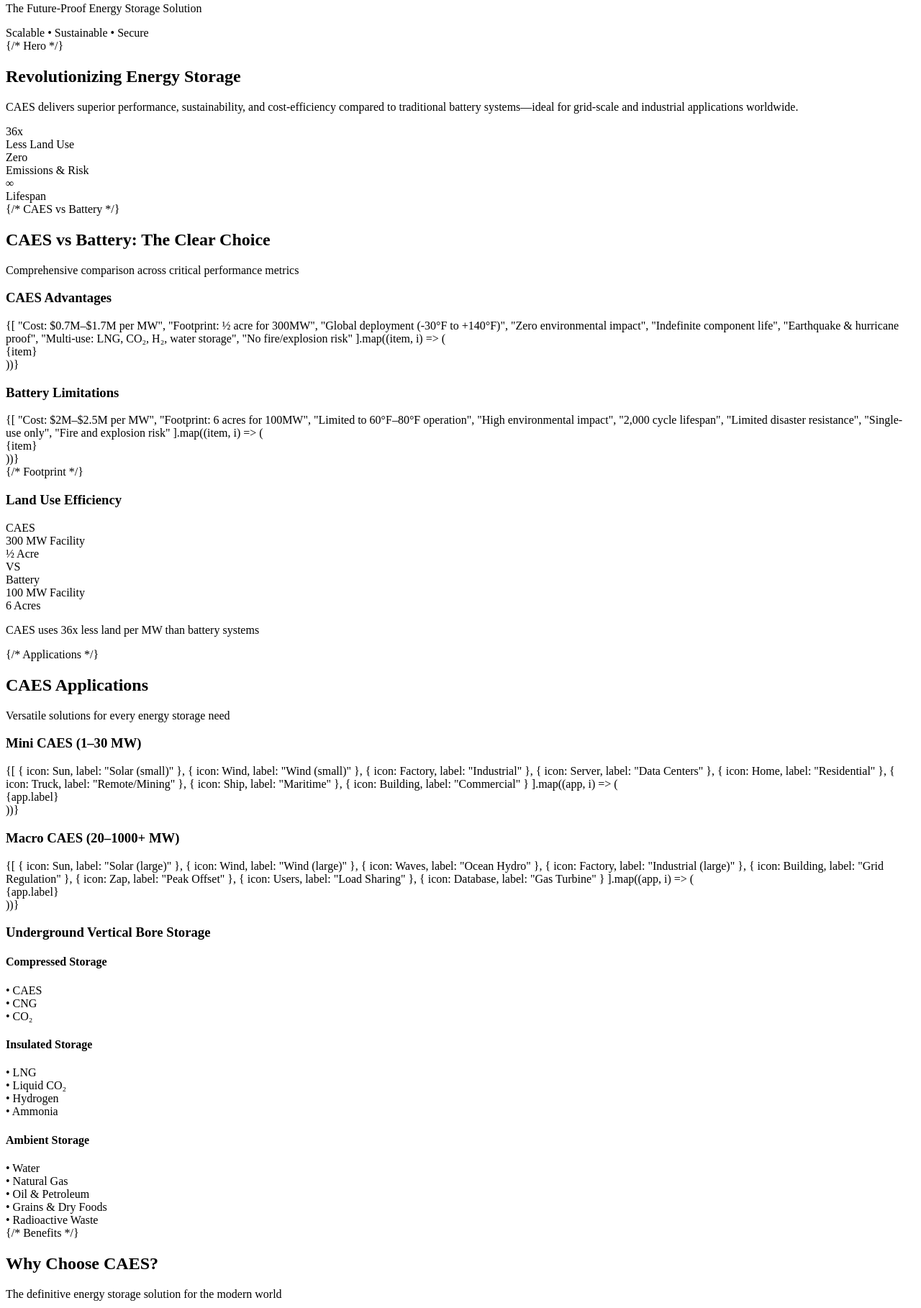
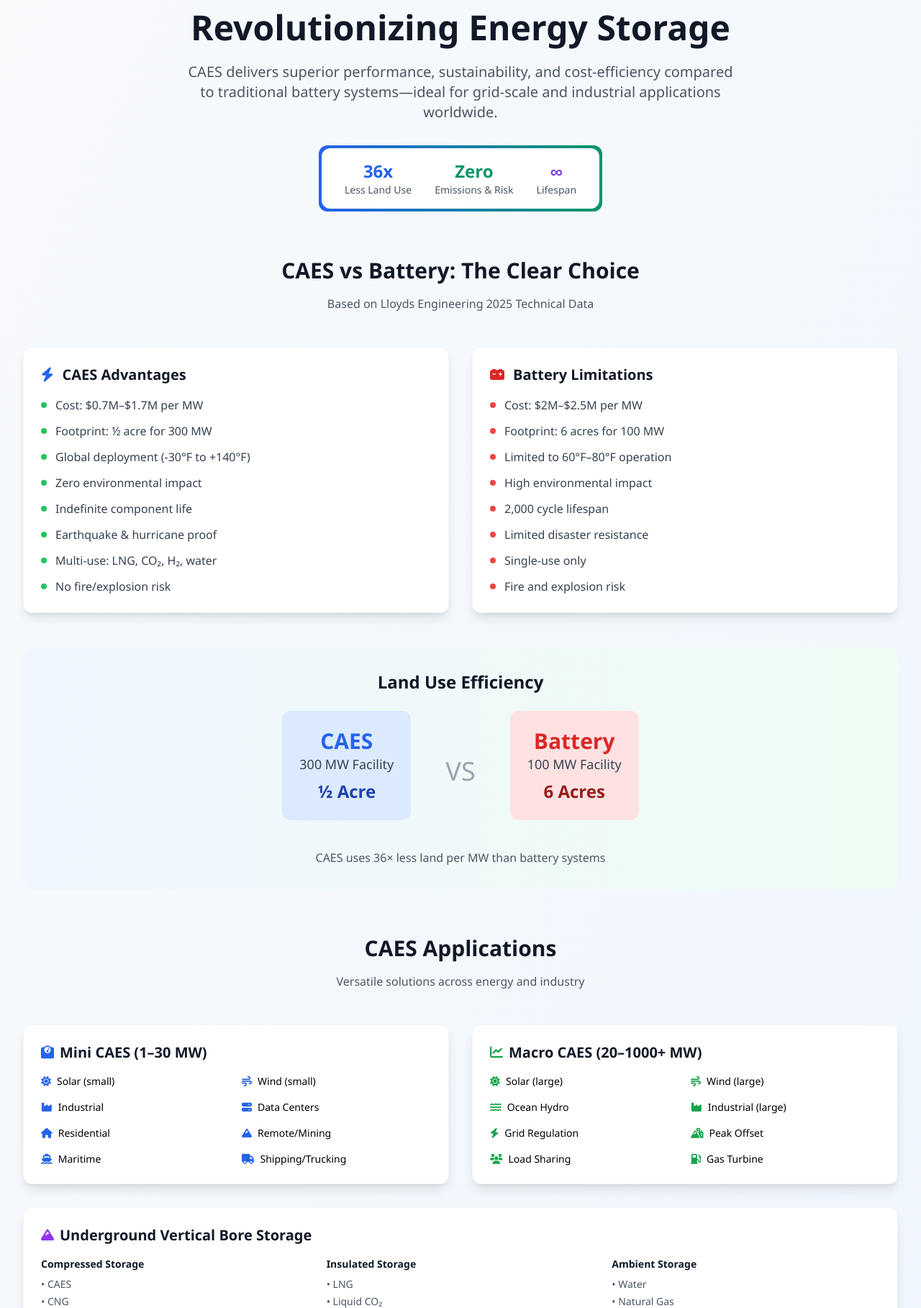
Before and after one commit to RECTECH2025/CAES-ENERGY-STORAGE, a plain HTML site: page index.html in a window 1280 px wide. Shown: the part 139-1957 px from the top of the page at 72% size. Drawn offline with nearby package versions, Linux system fonts and the light colour scheme.

Commit message:
Add files via upload

```diff
--- a/index.html
+++ b/index.html
@@ -1,217 +1,206 @@
-import React from 'react';
-import {
-  Zap, Battery, Wind, Sun, Factory, Ship, Globe, Leaf, Shield,
-  Scale, TrendingUp, Users, Database, Cloud, Truck, Home, Server,
-  Building, Waves
-} from 'lucide-react';
+<!DOCTYPE html>
+<html lang="en">
+<head>
+  <meta charset="UTF-8" />
+  <meta name="viewport" content="width=device-width, initial-scale=1.0"/>
+  <title>CAES – Compressed Air Energy Storage</title>
+  <script src="https://cdn.tailwindcss.com"></script>
+  <link rel="stylesheet" href="https://cdnjs.cloudflare.com/ajax/libs/font-awesome/6.5.0/css/all.min.css" />
+  <script>
+    tailwind.config = {
+      theme: {
+        extend: {
+          colors: {
+            'caes-blue': '#2563eb',
+            'caes-green': '#059669',
+            'caes-purple': '#7c3aed'
+          }
+        }
+      }
+    }
+  </script>
+  <style>
+    body { font-family: 'Segoe UI', system-ui, sans-serif; }
+    .icon-container { display: inline-flex; align-items: center; justify-content: center; }
+  </style>
+</head>
+<body class="min-h-screen bg-gradient-to-br from-slate-50 to-blue-50">
 
-export default function App() {
-  return (
-    <div className="min-h-screen bg-gradient-to-br from-slate-50 to-blue-50">
-      {/* Header */}
-      <header className="bg-white shadow-sm border-b">
-        <div className="max-w-7xl mx-auto px-4 sm:px-6 lg:px-8 py-6">
-          <div className="flex items-center justify-between">
-            <div className="flex items-center space-x-3">
-              <div className="bg-blue-600 p-2 rounded-lg">
-                <Zap className="h-6 w-6 text-white" />
+  <!-- Header -->
+  <header class="bg-white shadow-sm border-b">
+    <div class="max-w-7xl mx-auto px-4 sm:px-6 lg:px-8 py-6">
+      <div class="flex items-center justify-between">
+        <div class="flex items-center space-x-3">
+          <div class="bg-caes-blue p-2 rounded-lg">
+            <i class="fas fa-bolt text-white text-xl"></i>
           </div>
           <div>
-                <h1 className="text-2xl font-bold text-gray-900">Compressed Air Energy Storage (CAES)</h1>
-                <p className="text-gray-600">The Future-Proof Energy Storage Solution</p>
+            <h1 class="text-2xl font-bold text-gray-900">Compressed Air Energy Storage (CAES)</h1>
+            <p class="text-gray-600">The Future-Proof Energy Storage Solution</p>
           </div>
         </div>
-            <div className="hidden md:flex items-center space-x-6 text-sm text-gray-600">
+        <div class="hidden md:flex items-center space-x-6 text-sm text-gray-600">
           <span>Scalable • Sustainable • Secure</span>
         </div>
       </div>
     </div>
   </header>
 
-      <main className="max-w-7xl mx-auto px-4 sm:px-6 lg:px-8 py-12">
-        {/* Hero */}
-        <section className="text-center mb-16">
-          <h2 className="text-4xl md:text-5xl font-bold text-gray-900 mb-6">
-            Revolutionizing Energy Storage
-          </h2>
-          <p className="text-xl text-gray-600 max-w-3xl mx-auto mb-8">
+  <main class="max-w-7xl mx-auto px-4 sm:px-6 lg:px-8 py-12">
+
+    <!-- Hero -->
+    <section class="text-center mb-16">
+      <h2 class="text-4xl md:text-5xl font-bold text-gray-900 mb-6">Revolutionizing Energy Storage</h2>
+      <p class="text-xl text-gray-600 max-w-3xl mx-auto mb-8">
         CAES delivers superior performance, sustainability, and cost-efficiency compared to traditional battery systems—ideal for grid-scale and industrial applications worldwide.
       </p>
-          <div className="bg-gradient-to-r from-blue-500 to-green-500 p-1 rounded-xl inline-block">
-            <div className="bg-white rounded-xl px-8 py-4">
-              <div className="flex items-center justify-center space-x-8">
-                <div className="text-center">
-                  <div className="text-2xl font-bold text-blue-600">36x</div>
-                  <div className="text-sm text-gray-600">Less Land Use</div>
+      <div class="bg-gradient-to-r from-caes-blue to-caes-green p-1 rounded-xl inline-block">
+        <div class="bg-white rounded-xl px-8 py-4">
+          <div class="flex items-center justify-center space-x-8">
+            <div class="text-center">
+              <div class="text-2xl font-bold text-caes-blue">36x</div>
+              <div class="text-sm text-gray-600">Less Land Use</div>
             </div>
-                <div className="text-center">
-                  <div className="text-2xl font-bold text-green-600">Zero</div>
-                  <div className="text-sm text-gray-600">Emissions & Risk</div>
+            <div class="text-center">
+              <div class="text-2xl font-bold text-caes-green">Zero</div>
+              <div class="text-sm text-gray-600">Emissions & Risk</div>
             </div>
-                <div className="text-center">
-                  <div className="text-2xl font-bold text-purple-600">∞</div>
-                  <div className="text-sm text-gray-600">Lifespan</div>
+            <div class="text-center">
+              <div class="text-2xl font-bold text-caes-purple">∞</div>
+              <div class="text-sm text-gray-600">Lifespan</div>
             </div>
           </div>
         </div>
       </div>
     </section>
 
-        {/* CAES vs Battery */}
-        <section className="mb-16">
-          <div className="text-center mb-12">
-            <h2 className="text-3xl font-bold text-gray-900 mb-4">CAES vs Battery: The Clear Choice</h2>
-            <p className="text-gray-600">Comprehensive comparison across critical performance metrics</p>
+    <!-- CAES vs Battery -->
+    <section class="mb-16">
+      <div class="text-center mb-12">
+        <h2 class="text-3xl font-bold text-gray-900 mb-4">CAES vs Battery: The Clear Choice</h2>
+        <p class="text-gray-600">Based on Lloyds Engineering 2025 Technical Data</p>
       </div>
 
-          <div className="grid grid-cols-1 lg:grid-cols-2 gap-8 mb-12">
-            <div className="bg-white rounded-xl shadow-lg p-6 border border-gray-100">
-              <div className="flex items-center mb-4">
-                <Zap className="h-8 w-8 text-blue-600 mr-3" />
-                <h3 className="text-xl font-bold text-gray-900">CAES Advantages</h3>
+      <div class="grid grid-cols-1 lg:grid-cols-2 gap-8 mb-12">
+        <div class="bg-white rounded-xl shadow-lg p-6 border border-gray-100">
+          <div class="flex items-center mb-4">
+            <i class="fas fa-bolt text-caes-blue text-xl mr-3"></i>
+            <h3 class="text-xl font-bold text-gray-900">CAES Advantages</h3>
           </div>
-              <div className="space-y-3">
-                {[
-                  "Cost: $0.7M–$1.7M per MW",
-                  "Footprint: ½ acre for 300MW",
-                  "Global deployment (-30°F to +140°F)",
-                  "Zero environmental impact",
-                  "Indefinite component life",
-                  "Earthquake & hurricane proof",
-                  "Multi-use: LNG, CO₂, H₂, water storage",
-                  "No fire/explosion risk"
-                ].map((item, i) => (
-                  <div key={i} className="flex items-start">
-                    <div className="h-2 w-2 bg-green-500 rounded-full mt-2 mr-3 flex-shrink-0"></div>
-                    <span className="text-gray-700">{item}</span>
-                  </div>
-                ))}
+          <div class="space-y-3">
+            <div class="flex items-start"><div class="h-2 w-2 bg-green-500 rounded-full mt-2 mr-3"></div><span class="text-gray-700">Cost: $0.7M–$1.7M per MW</span></div>
+            <div class="flex items-start"><div class="h-2 w-2 bg-green-500 rounded-full mt-2 mr-3"></div><span class="text-gray-700">Footprint: ½ acre for 300 MW</span></div>
+            <div class="flex items-start"><div class="h-2 w-2 bg-green-500 rounded-full mt-2 mr-3"></div><span class="text-gray-700">Global deployment (-30°F to +140°F)</span></div>
+            <div class="flex items-start"><div class="h-2 w-2 bg-green-500 rounded-full mt-2 mr-3"></div><span class="text-gray-700">Zero environmental impact</span></div>
+            <div class="flex items-start"><div class="h-2 w-2 bg-green-500 rounded-full mt-2 mr-3"></div><span class="text-gray-700">Indefinite component life</span></div>
+            <div class="flex items-start"><div class="h-2 w-2 bg-green-500 rounded-full mt-2 mr-3"></div><span class="text-gray-700">Earthquake & hurricane proof</span></div>
+            <div class="flex items-start"><div class="h-2 w-2 bg-green-500 rounded-full mt-2 mr-3"></div><span class="text-gray-700">Multi-use: LNG, CO₂, H₂, water</span></div>
+            <div class="flex items-start"><div class="h-2 w-2 bg-green-500 rounded-full mt-2 mr-3"></div><span class="text-gray-700">No fire/explosion risk</span></div>
           </div>
         </div>
 
-            <div className="bg-white rounded-xl shadow-lg p-6 border border-gray-100">
-              <div className="flex items-center mb-4">
-                <Battery className="h-8 w-8 text-red-600 mr-3" />
-                <h3 className="text-xl font-bold text-gray-900">Battery Limitations</h3>
+        <div class="bg-white rounded-xl shadow-lg p-6 border border-gray-100">
+          <div class="flex items-center mb-4">
+            <i class="fas fa-car-battery text-red-600 text-xl mr-3"></i>
+            <h3 class="text-xl font-bold text-gray-900">Battery Limitations</h3>
           </div>
-              <div className="space-y-3">
-                {[
-                  "Cost: $2M–$2.5M per MW",
-                  "Footprint: 6 acres for 100MW",
-                  "Limited to 60°F–80°F operation",
-                  "High environmental impact",
-                  "2,000 cycle lifespan",
-                  "Limited disaster resistance",
-                  "Single-use only",
-                  "Fire and explosion risk"
-                ].map((item, i) => (
-                  <div key={i} className="flex items-start">
-                    <div className="h-2 w-2 bg-red-500 rounded-full mt-2 mr-3 flex-shrink-0"></div>
-                    <span className="text-gray-700">{item}</span>
-                  </div>
-                ))}
+          <div class="space-y-3">
+            <div class="flex items-start"><div class="h-2 w-2 bg-red-500 rounded-full mt-2 mr-3"></div><span class="text-gray-700">Cost: $2M–$2.5M per MW</span></div>
+            <div class="flex items-start"><div class="h-2 w-2 bg-red-500 rounded-full mt-2 mr-3"></div><span class="text-gray-700">Footprint: 6 acres for 100 MW</span></div>
+            <div class="flex items-start"><div class="h-2 w-2 bg-red-500 rounded-full mt-2 mr-3"></div><span class="text-gray-700">Limited to 60°F–80°F operation</span></div>
+            <div class="flex items-start"><div class="h-2 w-2 bg-red-500 rounded-full mt-2 mr-3"></div><span class="text-gray-700">High environmental impact</span></div>
+            <div class="flex items-start"><div class="h-2 w-2 bg-red-500 rounded-full mt-2 mr-3"></div><span class="text-gray-700">2,000 cycle lifespan</span></div>
+            <div class="flex items-start"><div class="h-2 w-2 bg-red-500 rounded-full mt-2 mr-3"></div><span class="text-gray-700">Limited disaster resistance</span></div>
+            <div class="flex items-start"><div class="h-2 w-2 bg-red-500 rounded-full mt-2 mr-3"></div><span class="text-gray-700">Single-use only</span></div>
+            <div class="flex items-start"><div class="h-2 w-2 bg-red-500 rounded-full mt-2 mr-3"></div><span class="text-gray-700">Fire and explosion risk</span></div>
           </div>
         </div>
       </div>
 
-          {/* Footprint */}
-          <div className="bg-gradient-to-r from-blue-50 to-green-50 rounded-2xl p-8 text-center">
-            <h3 className="text-2xl font-bold text-gray-900 mb-6">Land Use Efficiency</h3>
-            <div className="flex flex-col md:flex-row items-center justify-center space-y-6 md:space-y-0 md:space-x-12">
-              <div className="text-center">
-                <div className="bg-blue-100 rounded-xl p-6 mb-4">
-                  <div className="text-3xl font-bold text-blue-600">CAES</div>
-                  <div className="text-lg text-gray-700">300 MW Facility</div>
-                  <div className="text-2xl font-bold text-blue-800 mt-2">½ Acre</div>
+      <!-- Footprint -->
+      <div class="bg-gradient-to-r from-blue-50 to-green-50 rounded-2xl p-8 text-center">
+        <h3 class="text-2xl font-bold text-gray-900 mb-6">Land Use Efficiency</h3>
+        <div class="flex flex-col md:flex-row items-center justify-center space-y-6 md:space-y-0 md:space-x-12">
+          <div class="text-center">
+            <div class="bg-blue-100 rounded-xl p-6 mb-4">
+              <div class="text-3xl font-bold text-caes-blue">CAES</div>
+              <div class="text-lg text-gray-700">300 MW Facility</div>
+              <div class="text-2xl font-bold text-blue-800 mt-2">½ Acre</div>
             </div>
           </div>
-              <div className="text-4xl text-gray-400">VS</div>
-              <div className="text-center">
-                <div className="bg-red-100 rounded-xl p-6 mb-4">
-                  <div className="text-3xl font-bold text-red-600">Battery</div>
-                  <div className="text-lg text-gray-700">100 MW Facility</div>
-                  <div className="text-2xl font-bold text-red-800 mt-2">6 Acres</div>
+          <div class="text-4xl text-gray-400">VS</div>
+          <div class="text-center">
+            <div class="bg-red-100 rounded-xl p-6 mb-4">
+              <div class="text-3xl font-bold text-red-600">Battery</div>
+              <div class="text-lg text-gray-700">100 MW Facility</div>
+              <div class="text-2xl font-bold text-red-800 mt-2">6 Acres</div>
             </div>
           </div>
         </div>
-            <p className="text-gray-600 mt-6">CAES uses 36x less land per MW than battery systems</p>
+        <p class="text-gray-600 mt-6">CAES uses 36× less land per MW than battery systems</p>
       </div>
     </section>
 
-        {/* Applications */}
-        <section className="mb-16">
-          <div className="text-center mb-12">
-            <h2 className="text-3xl font-bold text-gray-900 mb-4">CAES Applications</h2>
-            <p className="text-gray-600">Versatile solutions for every energy storage need</p>
+    <!-- Applications -->
+    <section class="mb-16">
+      <div class="text-center mb-12">
+        <h2 class="text-3xl font-bold text-gray-900 mb-4">CAES Applications</h2>
+        <p class="text-gray-600">Versatile solutions across energy and industry</p>
       </div>
 
-          <div className="grid grid-cols-1 lg:grid-cols-2 gap-8">
-            <div className="bg-white rounded-xl shadow-lg p-6 border border-gray-100">
-              <div className="flex items-center mb-4">
-                <Scale className="h-6 w-6 text-blue-600 mr-2" />
-                <h3 className="text-xl font-bold text-gray-900">Mini CAES (1–30 MW)</h3>
+      <div class="grid grid-cols-1 lg:grid-cols-2 gap-8">
+        <div class="bg-white rounded-xl shadow-lg p-6 border border-gray-100">
+          <div class="flex items-center mb-4">
+            <i class="fas fa-weight-scale text-caes-blue text-lg mr-2"></i>
+            <h3 class="text-xl font-bold text-gray-900">Mini CAES (1–30 MW)</h3>
           </div>
-              <div className="grid grid-cols-2 gap-4">
-                {[
-                  { icon: Sun, label: "Solar (small)" },
-                  { icon: Wind, label: "Wind (small)" },
-                  { icon: Factory, label: "Industrial" },
-                  { icon: Server, label: "Data Centers" },
-                  { icon: Home, label: "Residential" },
-                  { icon: Truck, label: "Remote/Mining" },
-                  { icon: Ship, label: "Maritime" },
-                  { icon: Building, label: "Commercial" }
-                ].map((app, i) => (
-                  <div key={i} className="flex items-center space-x-2">
-                    <app.icon className="h-4 w-4 text-blue-500" />
-                    <span className="text-sm text-gray-700">{app.label}</span>
-                  </div>
-                ))}
+          <div class="grid grid-cols-2 gap-4 text-sm">
+            <div class="flex items-center"><i class="fas fa-sun text-caes-blue mr-2"></i> Solar (small)</div>
+            <div class="flex items-center"><i class="fas fa-wind text-caes-blue mr-2"></i> Wind (small)</div>
+            <div class="flex items-center"><i class="fas fa-industry text-caes-blue mr-2"></i> Industrial</div>
+            <div class="flex items-center"><i class="fas fa-server text-caes-blue mr-2"></i> Data Centers</div>
+            <div class="flex items-center"><i class="fas fa-home text-caes-blue mr-2"></i> Residential</div>
+            <div class="flex items-center"><i class="fas fa-mountain text-caes-blue mr-2"></i> Remote/Mining</div>
+            <div class="flex items-center"><i class="fas fa-ship text-caes-blue mr-2"></i> Maritime</div>
+            <div class="flex items-center"><i class="fas fa-truck text-caes-blue mr-2"></i> Shipping/Trucking</div>
           </div>
         </div>
 
-            <div className="bg-white rounded-xl shadow-lg p-6 border border-gray-100">
-              <div className="flex items-center mb-4">
-                <TrendingUp className="h-6 w-6 text-green-600 mr-2" />
-                <h3 className="text-xl font-bold text-gray-900">Macro CAES (20–1000+ MW)</h3>
+        <div class="bg-white rounded-xl shadow-lg p-6 border border-gray-100">
+          <div class="flex items-center mb-4">
+            <i class="fas fa-chart-line text-green-600 text-lg mr-2"></i>
+            <h3 class="text-xl font-bold text-gray-900">Macro CAES (20–1000+ MW)</h3>
           </div>
-              <div className="grid grid-cols-2 gap-4">
-                {[
-                  { icon: Sun, label: "Solar (large)" },
-                  { icon: Wind, label: "Wind (large)" },
-                  { icon: Waves, label: "Ocean Hydro" },
-                  { icon: Factory, label: "Industrial (large)" },
-                  { icon: Building, label: "Grid Regulation" },
-                  { icon: Zap, label: "Peak Offset" },
-                  { icon: Users, label: "Load Sharing" },
-                  { icon: Database, label: "Gas Turbine" }
-                ].map((app, i) => (
-                  <div key={i} className="flex items-center space-x-2">
-                    <app.icon className="h-4 w-4 text-green-500" />
-                    <span className="text-sm text-gray-700">{app.label}</span>
-                  </div>
-                ))}
+          <div class="grid grid-cols-2 gap-4 text-sm">
+            <div class="flex items-center"><i class="fas fa-sun text-green-600 mr-2"></i> Solar (large)</div>
+            <div class="flex items-center"><i class="fas fa-wind text-green-600 mr-2"></i> Wind (large)</div>
+            <div class="flex items-center"><i class="fas fa-water text-green-600 mr-2"></i> Ocean Hydro</div>
+            <div class="flex items-center"><i class="fas fa-industry text-green-600 mr-2"></i> Industrial (large)</div>
+            <div class="flex items-center"><i class="fas fa-bolt text-green-600 mr-2"></i> Grid Regulation</div>
+            <div class="flex items-center"><i class="fas fa-mountain-city text-green-600 mr-2"></i> Peak Offset</div>
+            <div class="flex items-center"><i class="fas fa-users text-green-600 mr-2"></i> Load Sharing</div>
+            <div class="flex items-center"><i class="fas fa-gas-pump text-green-600 mr-2"></i> Gas Turbine</div>
           </div>
         </div>
       </div>
 
-          <div className="mt-8 bg-white rounded-xl shadow-lg p-6 border border-gray-100">
-            <div className="flex items-center mb-4">
-              <Cloud className="h-6 w-6 text-purple-600 mr-2" />
-              <h3 className="text-xl font-bold text-gray-900">Underground Vertical Bore Storage</h3>
+      <div class="mt-8 bg-white rounded-xl shadow-lg p-6 border border-gray-100">
+        <div class="flex items-center mb-4">
+          <i class="fas fa-mountain text-purple-600 text-lg mr-2"></i>
+          <h3 class="text-xl font-bold text-gray-900">Underground Vertical Bore Storage</h3>
         </div>
-            <div className="grid grid-cols-1 md:grid-cols-3 gap-6">
+        <div class="grid grid-cols-1 md:grid-cols-3 gap-6 text-sm">
           <div>
-                <h4 className="font-semibold text-gray-900 mb-2">Compressed Storage</h4>
-                <div className="space-y-1 text-sm text-gray-600">
+            <h4 class="font-semibold text-gray-900 mb-2">Compressed Storage</h4>
+            <div class="space-y-1 text-gray-600">
               <div>• CAES</div>
               <div>• CNG</div>
               <div>• CO₂</div>
             </div>
           </div>
           <div>
-                <h4 className="font-semibold text-gray-900 mb-2">Insulated Storage</h4>
-                <div className="space-y-1 text-sm text-gray-600">
+            <h4 class="font-semibold text-gray-900 mb-2">Insulated Storage</h4>
+            <div class="space-y-1 text-gray-600">
               <div>• LNG</div>
               <div>• Liquid CO₂</div>
               <div>• Hydrogen</div>
@@ -219,8 +208,8 @@ export default function App() {
             </div>
           </div>
           <div>
-                <h4 className="font-semibold text-gray-900 mb-2">Ambient Storage</h4>
-                <div className="space-y-1 text-sm text-gray-600">
+            <h4 class="font-semibold text-gray-900 mb-2">Ambient Storage</h4>
+            <div class="space-y-1 text-gray-600">
               <div>• Water</div>
               <div>• Natural Gas</div>
               <div>• Oil & Petroleum</div>
@@ -232,53 +221,29 @@ export default function App() {
       </div>
     </section>
 
-        {/* Benefits */}
-        <section className="mb-16">
-          <div className="text-center mb-12">
-            <h2 className="text-3xl font-bold text-gray-900 mb-4">Why Choose CAES?</h2>
-            <p className="text-gray-600">The definitive energy storage solution for the modern world</p>
-          </div>
-          <div className="grid grid-cols-1 md:grid-cols-2 lg:grid-cols-4 gap-6">
-            {[
-              { icon: Shield, title: "Unmatched Safety", desc: "Zero fire/explosion risk" },
-              { icon: Leaf, title: "Zero Environmental Impact", desc: "No emissions or toxic waste" },
-              { icon: Globe, title: "Global Deployment", desc: "Operates in all climates" },
-              { icon: TrendingUp, title: "Superior Economics", desc: "4-6 year payback" }
-            ].map((b, i) => (
-              <div key={i} className="bg-white rounded-xl shadow-lg p-6 text-center hover:shadow-xl transition-shadow">
-                <div className="bg-blue-100 w-16 h-16 rounded-full flex items-center justify-center mx-auto mb-4">
-                  <b.icon className="h-8 w-8 text-blue-600" />
-                </div>
-                <h3 className="text-lg font-semibold text-gray-900 mb-2">{b.title}</h3>
-                <p className="text-gray-600 text-sm">{b.desc}</p>
-              </div>
-            ))}
-          </div>
-        </section>
-
-        {/* CTA */}
-        <section className="bg-gradient-to-r from-blue-600 to-green-600 rounded-2xl p-12 text-center text-white">
-          <h2 className="text-3xl font-bold mb-4">Ready to Transform Your Energy Strategy?</h2>
-          <p className="text-xl mb-8 opacity-90 max-w-2xl mx-auto">
+    <!-- CTA -->
+    <section class="bg-gradient-to-r from-caes-blue to-caes-green rounded-2xl p-12 text-center text-white">
+      <h2 class="text-3xl font-bold mb-4">Ready to Transform Your Energy Strategy?</h2>
+      <p class="text-xl mb-8 opacity-90 max-w-2xl mx-auto">
         Discover how CAES can provide sustainable, scalable, and cost-effective energy storage.
       </p>
       <a
         href="https://calendar.app.google/dAhT9BpcbwsvWc2G7"
         target="_blank"
         rel="noopener noreferrer"
-            className="bg-white text-blue-600 px-8 py-3 rounded-lg font-semibold hover:bg-gray-100 transition-colors inline-block"
+        class="bg-white text-caes-blue px-8 py-3 rounded-lg font-semibold hover:bg-gray-100 transition-colors inline-block"
       >
         Request a Consultation
       </a>
     </section>
   </main>
 
-      <footer className="bg-gray-900 text-white py-8 mt-16">
-        <div className="max-w-7xl mx-auto px-4 sm:px-6 lg:px-8 text-center">
-          <p className="text-gray-400">© 2025 CAES Technology Solutions. All rights reserved.</p>
-          <p className="text-gray-300 text-sm mt-2 font-medium">Presented by Ricaurte Energy Capital LLC</p>
+  <footer class="bg-gray-900 text-white py-8 mt-16">
+    <div class="max-w-7xl mx-auto px-4 sm:px-6 lg:px-8 text-center">
+      <p class="text-gray-400">© 2025 CAES Technology Solutions. All rights reserved.</p>
+      <p class="text-gray-300 text-sm mt-2 font-medium">Presented by Ricaurte Energy Capital LLC</p>
     </div>
   </footer>
-    </div>
-  );
-}
+
+</body>
+</html>
```
Lines whose indentation alone changed are shown as unchanged.
